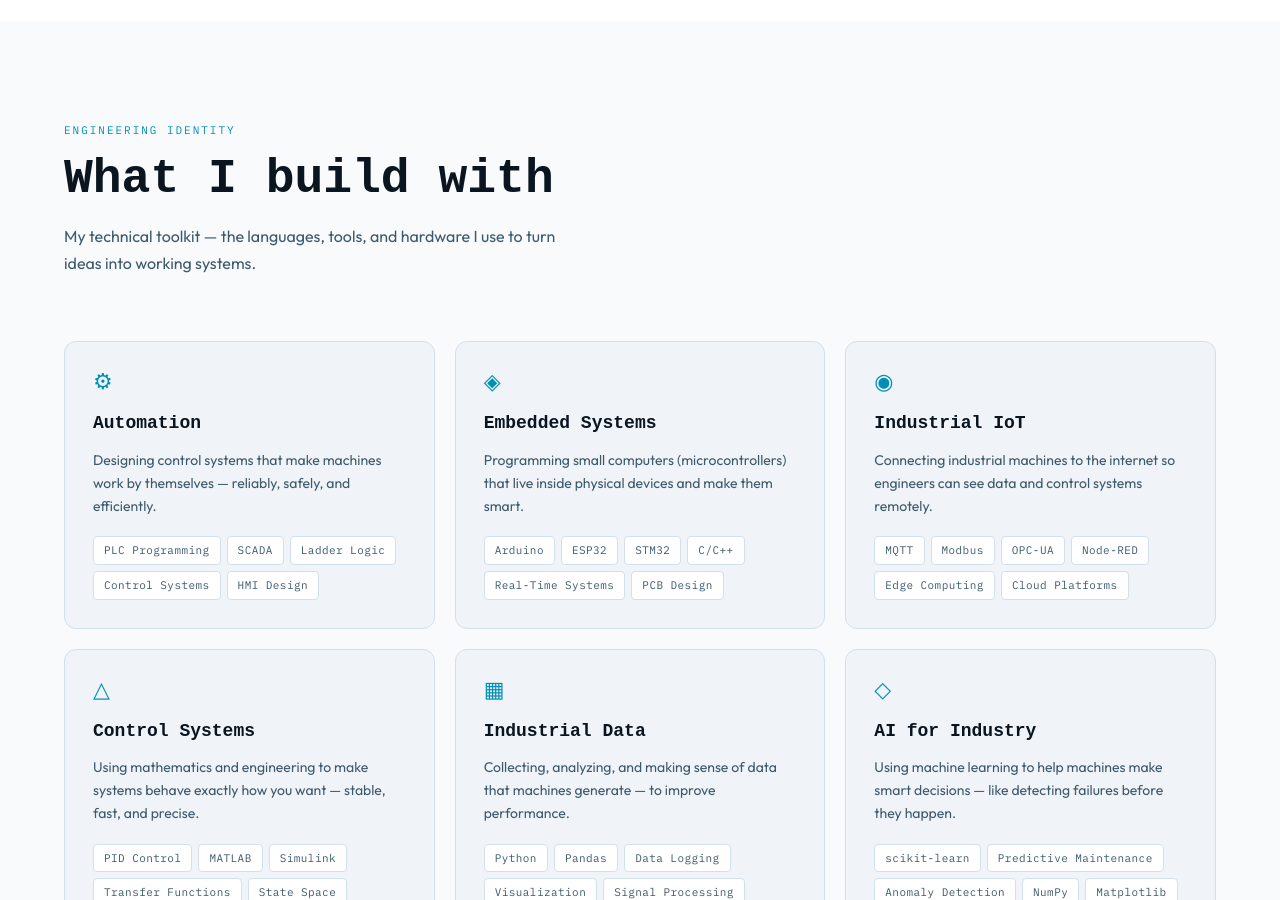
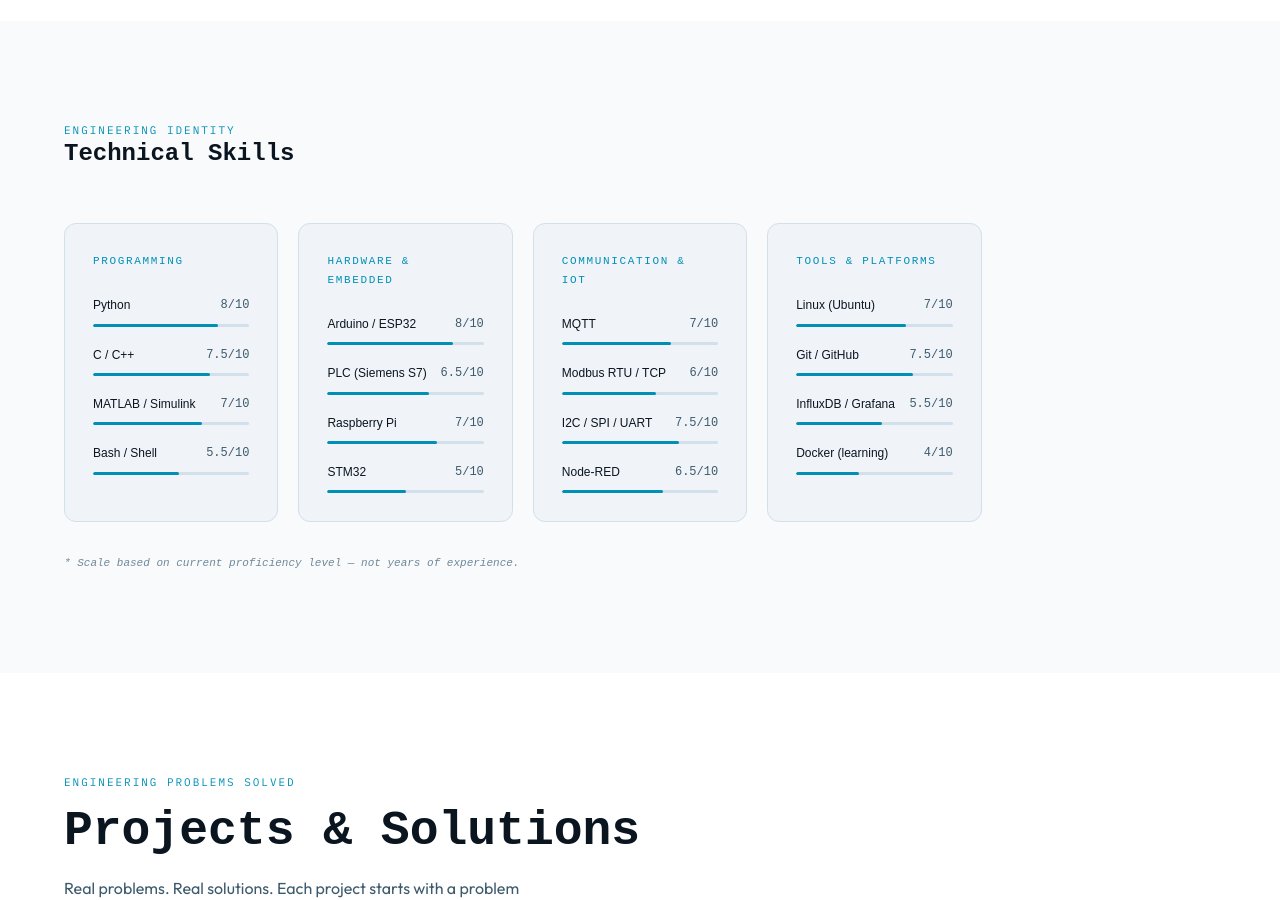
Before and after one commit to HoraEmbedded/my-portfolio, a Next.js app: page / in a window 1280 px wide. Shown: the part 1900-2800 px from the top of the page. Built offline with nearby package versions, Linux system fonts and the light colour scheme.

Commit message:
skills ruled scale /10

```diff
--- a/components/About.tsx
+++ b/components/About.tsx
@@ -138,7 +138,7 @@ export default function About() {
               },
               {
                 label: 'Currently Seeking',
-                value: 'Engineering Internship — 2025',
+                value: 'Engineering Internship — 2026',
                 sub: 'Open to remote and on-site opportunities',
               },
             ].map((item) => (
--- a/components/Hero.tsx
+++ b/components/Hero.tsx
@@ -305,7 +305,7 @@ export default function Hero() {
         >
           {[
             { value: '6+', label: 'Projects' },
-            { value: '2025', label: 'Seeking' },
+            { value: '2026', label: 'Seeking' },
             { value: 'IoT', label: 'Specialty' },
             { value: '22', label: 'Years old' },
           ].map((stat) => (
--- a/components/Skills.tsx
+++ b/components/Skills.tsx
@@ -1,238 +1,114 @@
 'use client';
 
-import { useState } from 'react';
-import { skills, engineeringDomains } from '../data/skills';
+import { skills } from '../data/skills';
+
+const categories = [
+  "Programming",
+  "Hardware & Embedded",
+  "Communication & IoT",
+  "Tools & Platforms",
+] as const;
 
 export default function Skills() {
-  const [activeCategory, setActiveCategory] = useState<string>('all');
+  return (
+    <section id="skills" style={{ padding: '100px 0', backgroundColor: 'var(--bg)' }}>
+      <div style={{ maxWidth: '1200px', margin: '0 auto', padding: '0 24px' }}>
 
-  const categories = ['all', 'Programming', 'Hardware', 'Tools', 'Concepts'];
-
-  const filteredSkills =
-    activeCategory === 'all'
-      ? skills
-      : skills.filter((s) => s.category === activeCategory);
-
-  return (
-    <section
-      id="skills"
-      className="section-padding"
-      style={{ backgroundColor: 'var(--bg)' }}
-    >
-      <div style={{ maxWidth: '1200px', margin: '0 auto', padding: '0 24px' }}>
-        {/* Section header */}
-        <div style={{ marginBottom: '64px' }}>
-          <p className="section-label" style={{ marginBottom: '12px' }}>
-          Engineering Identity
-          </p>
-          <h2
-            className="section-title"
-            style={{ fontSize: 'clamp(30px, 4vw, 48px)', marginBottom: '16px' }}
-          >
-            What I build with
-          </h2>
-          <p style={{ fontSize: '16px', color: 'var(--text-secondary)', maxWidth: '500px' }}>
-            My technical toolkit — the languages, tools, and hardware I use to turn ideas into working systems.
-          </p>
+        {/* Header */}
+        <div style={{ marginBottom: '56px' }}>
+          <p className="section-label">Engineering Identity</p>
+          <h2 className="section-title">Technical Skills</h2>
         </div>
 
-        {/* Engineering domains */}
-        <div
-          style={{
+        {/* Grid de catégories */}
+        <div style={{
           display: 'grid',
-            gridTemplateColumns: 'repeat(auto-fit, minmax(280px, 1fr))',
+          gridTemplateColumns: 'repeat(auto-fill, minmax(200px, 1fr))',
           gap: '20px',
-            marginBottom: '80px',
-          }}
-        >
-          {engineeringDomains.map((domain) => (
-            <div
-              key={domain.id}
-              className="card"
-              style={{ padding: '28px' }}
-            >
-              {/* Domain icon */}
-              <div
-                style={{
-                  fontSize: '22px',
-                  marginBottom: '16px',
-                  fontFamily: "'IBM Plex Mono', monospace",
+        }}>
+          {categories.map((cat) => {
+            const catSkills = skills.filter((s) => s.category === cat);
+            return (
+              <div key={cat} className="card" style={{ padding: '28px' }}>
+
+                {/* Nom de la catégorie */}
+                <div style={{
+                  fontFamily: "'Space Mono', monospace",
+                  fontSize: '11px',
+                  letterSpacing: '0.15em',
+                  textTransform: 'uppercase',
                   color: 'var(--accent)',
-                  lineHeight: 1,
-                }}
-              >
-                {domain.icon}
+                  marginBottom: '24px',
+                }}>
+                  {cat}
                 </div>
 
-              <h3
-                style={{
+                {/* Skills */}
+                <div style={{ display: 'flex', flexDirection: 'column', gap: '18px' }}>
+                  {catSkills.map((skill) => (
+                    <div key={skill.name}>
+
+                      {/* Nom + score */}
+                      <div style={{
+                        display: 'flex',
+                        justifyContent: 'space-between',
+                        alignItems: 'center',
+                        marginBottom: '8px',
+                      }}>
+                        <span style={{
+                          fontFamily: "'DM Sans', sans-serif",
+                          fontSize: '12px',
+                          color: 'var(--text)',
+                          fontWeight: 400,
+                        }}>
+                          {skill.name}
+                        </span>
+                        <span style={{
                           fontFamily: "'Space Mono', monospace",
-                  fontWeight: 700,
-                  fontSize: '18px',
-                  color: 'var(--text)',
-                  marginBottom: '10px',
-                }}
-              >
-                {domain.title}
-              </h3>
+                          fontSize: '12px',
+                          color: 'var(--text-secondary)',
+                        }}>
+                          {skill.level}/10
+                        </span>
+                      </div>
 
-              <p
-                style={{
-                  fontSize: '14px',
-                  color: 'var(--text-secondary)',
-                  lineHeight: 1.65,
-                  marginBottom: '18px',
-                }}
-              >
-                {domain.description}
-              </p>
+                      {/* Barre */}
+                      <div style={{
+                        width: '100%',
+                        height: '3px',
+                        background: 'var(--border)',
+                        borderRadius: '2px',
+                        overflow: 'hidden',
+                      }}>
+                        <div style={{
+                          height: '100%',
+                          width: `${skill.level * 10}%`,
+                          background: 'var(--accent)',
+                          borderRadius: '2px',
+                          transition: 'width 1.2s ease',
+                        }} />
+                      </div>
 
-              <div style={{ display: 'flex', flexWrap: 'wrap', gap: '6px' }}>
-                {domain.skills.map((skill) => (
-                  <span key={skill} className="tech-tag">
-                    {skill}
-                  </span>
-                ))}
-              </div>
                     </div>
                   ))}
                 </div>
 
-        {/* Skill bars section */}
-        <div>
-          <h3
-            style={{
-              fontFamily: "'Space Mono', monospace",
-              fontWeight: 600,
-              fontSize: '22px',
-              color: 'var(--text)',
-              marginBottom: '28px',
-            }}
-          >
-            Technical Skill Level
-          </h3>
-
-          {/* Category filter */}
-          <div style={{ display: 'flex', gap: '10px', flexWrap: 'wrap', marginBottom: '36px' }}>
-            {categories.map((cat) => (
-              <button
-                key={cat}
-                onClick={() => setActiveCategory(cat)}
-                style={{
-                  fontFamily: "'IBM Plex Mono', monospace",
-                  fontSize: '11px',
-                  letterSpacing: '0.06em',
-                  padding: '7px 16px',
-                  borderRadius: '6px',
-                  border: '1px solid',
-                  borderColor: activeCategory === cat ? 'var(--accent)' : 'var(--border)',
-                  background: activeCategory === cat ? 'var(--accent)' : 'transparent',
-                  color: activeCategory === cat ? '#07070E' : 'var(--text-secondary)',
-                  cursor: 'pointer',
-                  transition: 'all 0.2s ease',
-                  textTransform: 'capitalize',
-                }}
-              >
-                {cat}
-              </button>
-            ))}
+              </div>
+            );
+          })}
         </div>
 
-          {/* Skill bars grid */}
-          <div
-            style={{
-              display: 'grid',
-              gridTemplateColumns: 'repeat(auto-fit, minmax(340px, 1fr))',
-              gap: '18px',
-            }}
-          >
-            {filteredSkills.map((skill) => (
-              <div
-                key={skill.name}
-                style={{
-                  background: 'var(--card)',
-                  border: '1px solid var(--border)',
-                  borderRadius: '10px',
-                  padding: '18px 20px',
-                }}
-              >
-                <div
-                  style={{
-                    display: 'flex',
-                    justifyContent: 'space-between',
-                    alignItems: 'center',
-                    marginBottom: '10px',
-                  }}
-                >
-                  <span
-                    style={{
-                      fontFamily: "'Outfit', sans-serif",
-                      fontWeight: 500,
-                      fontSize: '14px',
-                      color: 'var(--text)',
-                    }}
-                  >
-                    {skill.name}
-                  </span>
-                  <span
-                    style={{
-                      fontFamily: "'IBM Plex Mono', monospace",
+        {/* Note bas */}
+        <p style={{
+          marginTop: '32px',
+          fontFamily: "'Space Mono', monospace",
           fontSize: '11px',
-                      color: 'var(--accent)',
-                    }}
-                  >
-                    {skill.level}%
-                  </span>
-                </div>
+          color: 'var(--muted)',
+          fontStyle: 'italic',
+        }}>
+          * Scale based on current proficiency level — not years of experience.
+        </p>
 
-                {/* Progress bar */}
-                <div
-                  style={{
-                    height: '3px',
-                    borderRadius: '2px',
-                    background: 'var(--border)',
-                    overflow: 'hidden',
-                  }}
-                >
-                  <div
-                    style={{
-                      height: '100%',
-                      width: `${skill.level}%`,
-                      borderRadius: '2px',
-                      background: 'linear-gradient(90deg, var(--accent), var(--accent))',
-                    }}
-                  />
-                </div>
-
-                {/* Category label */}
-                <div
-                  style={{
-                    fontFamily: "'IBM Plex Mono', monospace",
-                    fontSize: '10px',
-                    color: 'var(--text-muted)',
-                    marginTop: '8px',
-                    letterSpacing: '0.08em',
-                  }}
-                >
-                  {skill.category}
-                </div>
-              </div>
-            ))}
-          </div>
-
-          {/* Note */}
-          <p
-            style={{
-              marginTop: '32px',
-              fontFamily: "'IBM Plex Mono', monospace",
-              fontSize: '12px',
-              color: 'var(--text-muted)',
-              fontStyle: 'italic',
-            }}
-          >
-            * Skill levels represent current proficiency, not years of experience. I am actively learning and improving every day.
-          </p>
-        </div>
       </div>
     </section>
   );
--- a/data/skills.ts
+++ b/data/skills.ts
@@ -1,97 +1,31 @@
-// ============================================================
-// DATA: SKILLS
-// To add a new skill, copy one object and fill in your info.
-// Level is from 1 to 100 (percentage of progress bar).
-// ============================================================
-
 export interface Skill {
   name: string;
-  level: number;
-  category: "Programming" | "Hardware" | "Tools" | "Concepts";
-}
-
-export interface SkillCategory {
-  id: string;
-  title: string;
-  description: string;
-  icon: string;
-  skills: string[];
+  level: number; // sur 10
+  category: "Programming" | "Hardware & Embedded" | "Communication & IoT" | "Tools & Platforms";
 }
 
 export const skills: Skill[] = [
   // Programming
-  { name: "Python", level: 0, category: "Programming" },
-  { name: "C / C++", level: 0, category: "Programming" },
-  { name: "MATLAB / Simulink", level: 0, category: "Programming" },
-  { name: "Ladder Logic (PLC)", level: 0, category: "Programming" },
-  { name: "Shell / Bash", level: 0, category: "Programming" },
-  // Hardware
-  { name: "Arduino", level: 0, category: "Hardware" },
-  { name: "ESP32 / ESP8266", level: 0, category: "Hardware" },
-  { name: "Raspberry Pi", level: 0, category: "Hardware" },
-  { name: "PLC (Siemens / Schneider)", level: 0, category: "Hardware" },
-  { name: "PCB Design (KiCad)", level: 0, category: "Hardware" },
-  // Tools
-  { name: "Git / GitHub", level: 0, category: "Tools" },
-  { name: "Linux (Ubuntu)", level: 0, category: "Tools" },
-  { name: "MQTT / Node-RED", level: 0, category: "Tools" },
-  { name: "VS Code", level: 0, category: "Tools" },
-  { name: "Wireshark / Serial Monitor", level: 0, category: "Tools" },
-  // Concepts
-  { name: "Control Systems", level: 0, category: "Concepts" },
-  { name: "Industrial IoT", level: 0, category: "Concepts" },
-  { name: "Automation Design", level: 0, category: "Concepts" },
-  { name: "Machine Learning (basics)", level: 0, category: "Concepts" },
-  { name: "Communication Protocols", level: 0, category: "Concepts" },
+  { name: "Python",            level: 8,  category: "Programming" },
+  { name: "C / C++",           level: 7.5, category: "Programming" },
+  { name: "MATLAB / Simulink", level: 7,  category: "Programming" },
+  { name: "Bash / Shell",      level: 5.5, category: "Programming" },
+
+  // Hardware & Embedded
+  { name: "Arduino / ESP32",   level: 8,  category: "Hardware & Embedded" },
+  { name: "PLC (Siemens S7)",  level: 6.5, category: "Hardware & Embedded" },
+  { name: "Raspberry Pi",      level: 7,  category: "Hardware & Embedded" },
+  { name: "STM32",             level: 5,  category: "Hardware & Embedded" },
+
+  // Communication & IoT
+  { name: "MQTT",              level: 7,  category: "Communication & IoT" },
+  { name: "Modbus RTU / TCP",  level: 6,  category: "Communication & IoT" },
+  { name: "I2C / SPI / UART",  level: 7.5, category: "Communication & IoT" },
+  { name: "Node-RED",          level: 6.5, category: "Communication & IoT" },
+
+  // Tools & Platforms
+  { name: "Linux (Ubuntu)",    level: 7,  category: "Tools & Platforms" },
+  { name: "Git / GitHub",      level: 7.5, category: "Tools & Platforms" },
+  { name: "InfluxDB / Grafana",level: 5.5, category: "Tools & Platforms" },
+  { name: "Docker (learning)", level: 4,  category: "Tools & Platforms" },
 ];
-
-export const engineeringDomains: SkillCategory[] = [
-  {
-    id: "automation",
-    title: "Automation",
-    description:
-      "Designing control systems that make machines work by themselves — reliably, safely, and efficiently.",
-    icon: "⚙",
-    skills: ["PLC Programming", "SCADA", "Ladder Logic", "Control Systems", "HMI Design"],
-  },
-  {
-    id: "embedded",
-    title: "Embedded Systems",
-    description:
-      "Programming small computers (microcontrollers) that live inside physical devices and make them smart.",
-    icon: "◈",
-    skills: ["Arduino", "ESP32", "STM32", "C/C++", "Real-Time Systems", "PCB Design"],
-  },
-  {
-    id: "iiot",
-    title: "Industrial IoT",
-    description:
-      "Connecting industrial machines to the internet so engineers can see data and control systems remotely.",
-    icon: "◉",
-    skills: ["MQTT", "Modbus", "OPC-UA", "Node-RED", "Edge Computing", "Cloud Platforms"],
-  },
-  {
-    id: "control",
-    title: "Control Systems",
-    description:
-      "Using mathematics and engineering to make systems behave exactly how you want — stable, fast, and precise.",
-    icon: "△",
-    skills: ["PID Control", "MATLAB", "Simulink", "Transfer Functions", "State Space"],
-  },
-  {
-    id: "data",
-    title: "Industrial Data",
-    description:
-      "Collecting, analyzing, and making sense of data that machines generate — to improve performance.",
-    icon: "▦",
-    skills: ["Python", "Pandas", "Data Logging", "Visualization", "Signal Processing"],
-  },
-  {
-    id: "ai",
-    title: "AI for Industry",
-    description:
-      "Using machine learning to help machines make smart decisions — like detecting failures before they happen.",
-    icon: "◇",
-    skills: ["scikit-learn", "Predictive Maintenance", "Anomaly Detection", "NumPy", "Matplotlib"],
-  },
-];
```
Lines whose indentation alone changed are shown as unchanged.
